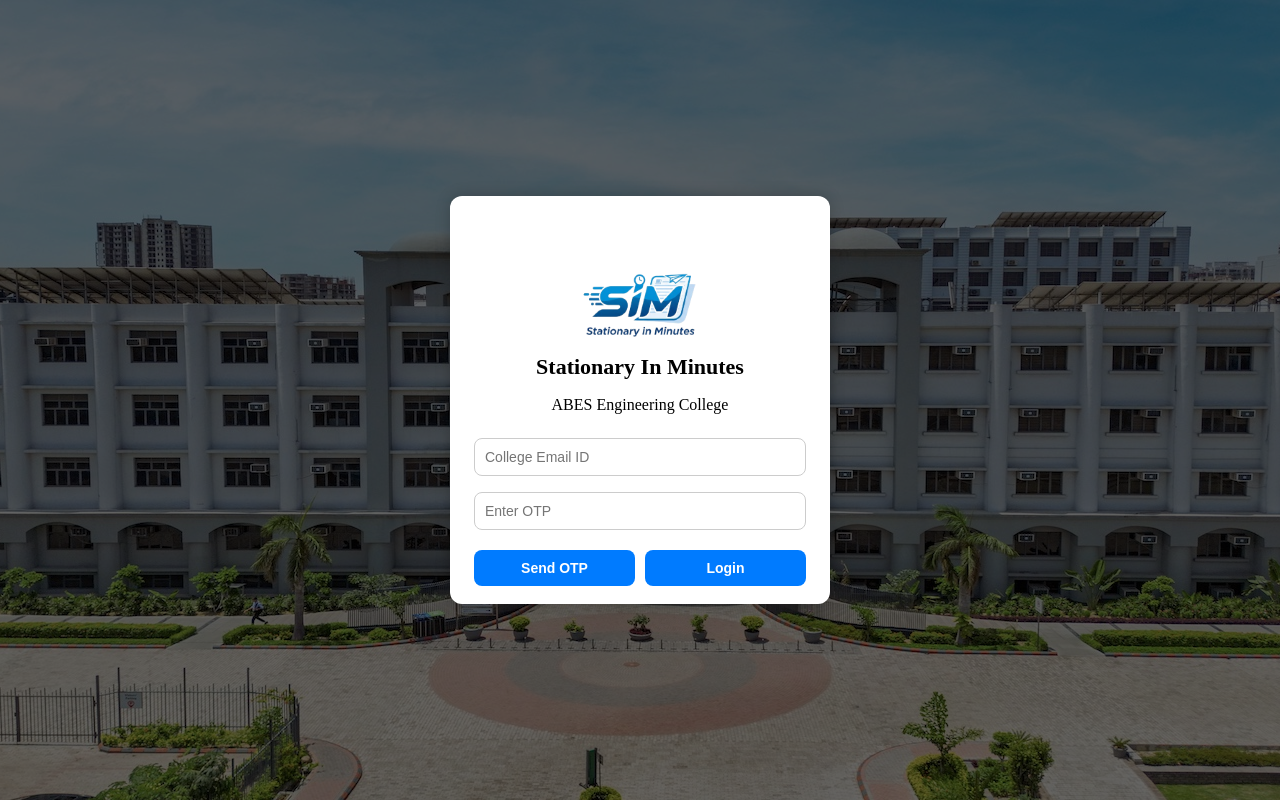
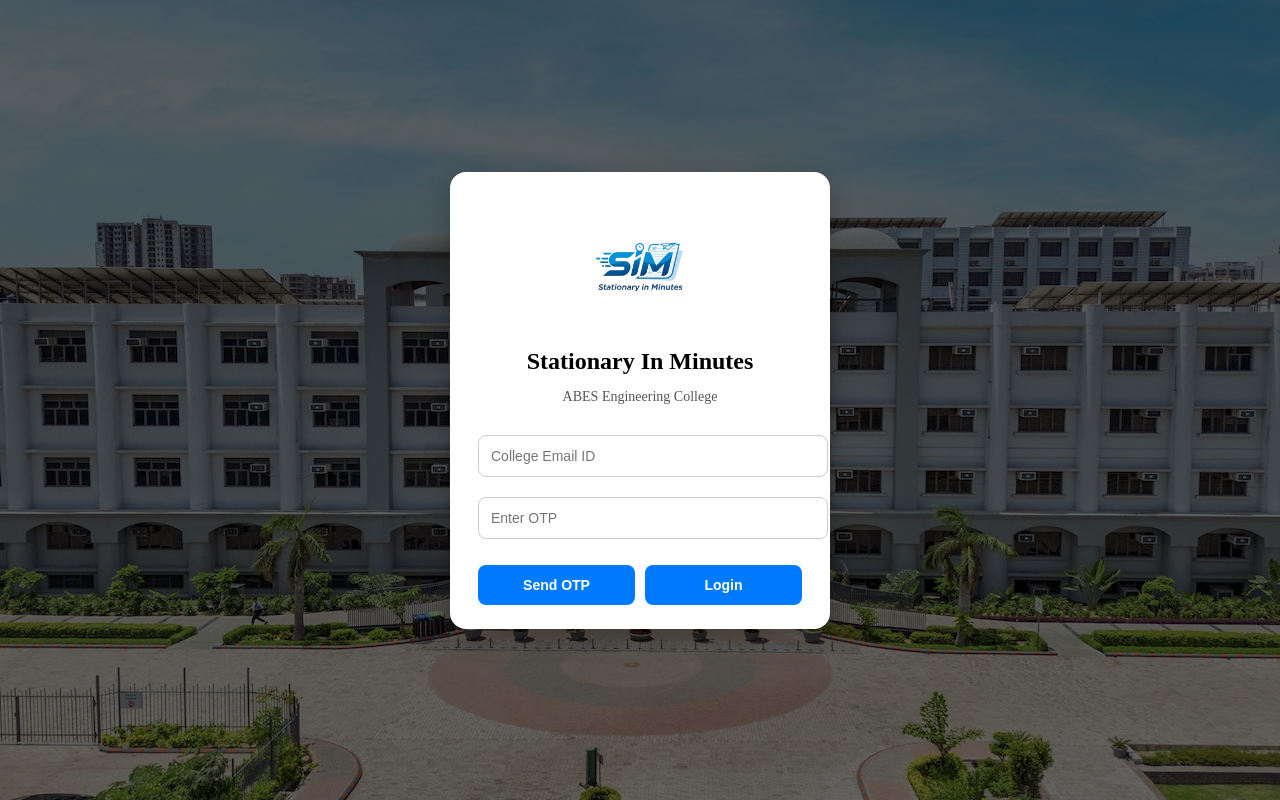
Before and after one commit to neha1015/SIM-Stationary-In-Minutes, a React (Vite) app: page / in a window 1280 px wide. Built offline with nearby package versions, Linux system fonts and the light colour scheme.

Commit message:
login layout

```diff
--- a/src/components/Login.css
+++ b/src/components/Login.css
@@ -5,10 +5,10 @@
   background-position: center;
   height: 100vh;
   width: 100vw;
-  position: relative;
   margin: 0;
   padding: 0;
   overflow: hidden;
+  position: relative;
 }
 
 /* Dark Overlay */
@@ -20,57 +20,55 @@
   align-items: center;
   justify-content: center;
 }
+
+/* Login Form Card */
 .login-form {
   background: #fff;
-  padding: 18px 24px;
-  border-radius: 12px;
+  padding: 24px 28px;
+  border-radius: 16px;
   width: 90%;
   max-width: 380px;
   text-align: center;
-  box-shadow: 0 0 15px rgba(0, 0, 0, 0.2);
-  box-sizing: border-box; /* Add this */
-  overflow: hidden;       /* Prevent anything from overflowing */
+  box-shadow: 0 8px 24px rgba(0, 0, 0, 0.25);
+  box-sizing: border-box;
 }
+
+/* Logo */
 .login-logo {
-  height: 180px;        /* or whatever looks good */
-  margin-bottom: 6px;   /* reduce vertical space */
+  height: 140px;
+  margin-bottom: 8px;
   object-fit: contain;
 }
 
+/* Main Heading */
 .login-form h2 {
-  margin-top: -10px;     /* bring heading closer to logo */
-  margin-bottom: 0;
+  font-size: 24px;
+  font-weight: bold;
+  margin: 0;
+  margin-bottom: 4px;
 }
-
-.login-form input {
-  box-sizing: border-box;
-}
-
-
-/* Heading */
-.login-form h2 {
-  font-size: 22px;
-  font-weight: bold;
-  margin: 0;               /* removes extra gap */
-  margin-top: -50px;        /* pulls heading closer to logo */
-} */
-
 
 /* Subheading */
 .sub-heading {
-  font-size: 13px;
-  color: #666;
-  margin-bottom: 16px;
+  font-size: 14px;
+  color: #555;
+  margin-bottom: 20px;
 }
 
-/* Inputs */
+/* Input Fields */
 .login-form input {
   width: 100%;
-  padding: 10px;
-  margin: 8px 0;
+  padding: 12px;
+  margin: 10px 0;
   border: 1px solid #ccc;
   border-radius: 8px;
   font-size: 14px;
+  transition: border-color 0.3s ease;
+}
+
+.login-form input:focus {
+  border-color: #007bff;
+  outline: none;
 }
 
 /* Button Group */
@@ -78,12 +76,12 @@
   display: flex;
   justify-content: space-between;
   gap: 10px;
-  margin-top: 12px;
+  margin-top: 16px;
 }
 
 .buttons button {
   flex: 1;
-  padding: 10px;
+  padding: 12px;
   border: none;
   background-color: #007bff;
   color: white;
@@ -91,4 +89,38 @@
   cursor: pointer;
   font-weight: bold;
   font-size: 14px;
+  transition: background-color 0.3s ease;
 }
+
+.buttons button:hover:not(:disabled) {
+  background-color: #0056b3;
+}
+
+.buttons button:disabled {
+  background-color: #999;
+  cursor: not-allowed;
+}
+
+/* Resend OTP Section */
+.resend-otp {
+  font-size: 13px;
+  color: #333;
+  margin-top: -4px;
+  margin-bottom: 10px;
+}
+
+.resend-button {
+  background: none;
+  border: none;
+  color: #007bff;
+  cursor: pointer;
+  text-decoration: underline;
+  padding: 0;
+  font-size: 13px;
+}
+
+.resend-button:disabled {
+  color: gray;
+  cursor: not-allowed;
+   text-decoration: none;
+}
--- a/src/components/Login.jsx
+++ b/src/components/Login.jsx
@@ -4,12 +4,24 @@
 const Login = ({ onLogin }) => {
   const [otp, setOtp] = useState('');
   const [savedEmails, setSavedEmails] = useState([]);
+  const [otpSent, setOtpSent] = useState(false);
+  const [timer, setTimer] = useState(0);
   const emailRef = useRef(null);
 
   useEffect(() => {
     const stored = JSON.parse(localStorage.getItem('savedEmails')) || [];
     setSavedEmails(stored);
   }, []);
+
+  useEffect(() => {
+    let interval;
+    if (timer > 0) {
+      interval = setInterval(() => {
+        setTimer((prev) => prev - 1);
+      }, 1000);
+    }
+    return () => clearInterval(interval);
+  }, [timer]);
 
   const sendOtp = () => {
     const email = emailRef.current?.value.trim();
@@ -19,6 +31,8 @@
     }
 
     alert(`OTP sent to ${email}`);
+    setOtpSent(true);
+    setTimer(30); // 30-second cooldown
 
     const updated = [...new Set([email, ...savedEmails])];
     localStorage.setItem('savedEmails', JSON.stringify(updated));
@@ -33,7 +47,6 @@
       alert('Email is required.');
       return;
     }
-
     if (!otp.trim()) {
       alert('Please enter OTP.');
       return;
@@ -75,8 +88,24 @@
             required
           />
 
+          {otpSent && (
+            <p className="resend-otp">
+              Didn't receive OTP?{' '}
+              <button
+                type="button"
+                onClick={sendOtp}
+                disabled={timer > 0}
+                className="resend-button"
+              >
+                {timer > 0 ? `Resend OTP in ${timer}s` : 'Resend OTP'}
+              </button>
+            </p>
+          )}
+
           <div className="buttons">
-            <button type="button" onClick={sendOtp}>Send OTP</button>
+            <button type="button" onClick={sendOtp} disabled={timer > 0}>
+              {otpSent ? (timer > 0 ? `Resend OTP in ${timer}s` : 'Resend OTP') : 'Send OTP'}
+            </button>
             <button type="submit">Login</button>
           </div>
         </form>
```
